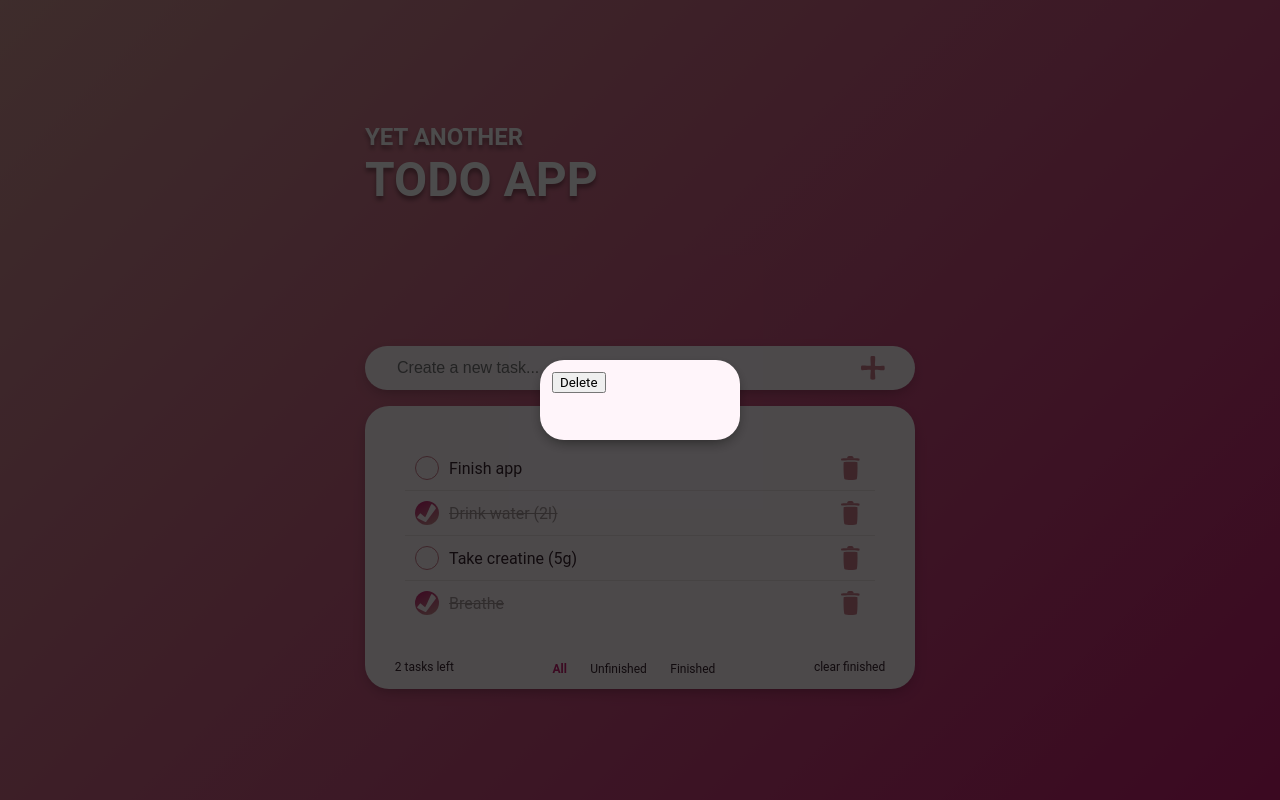
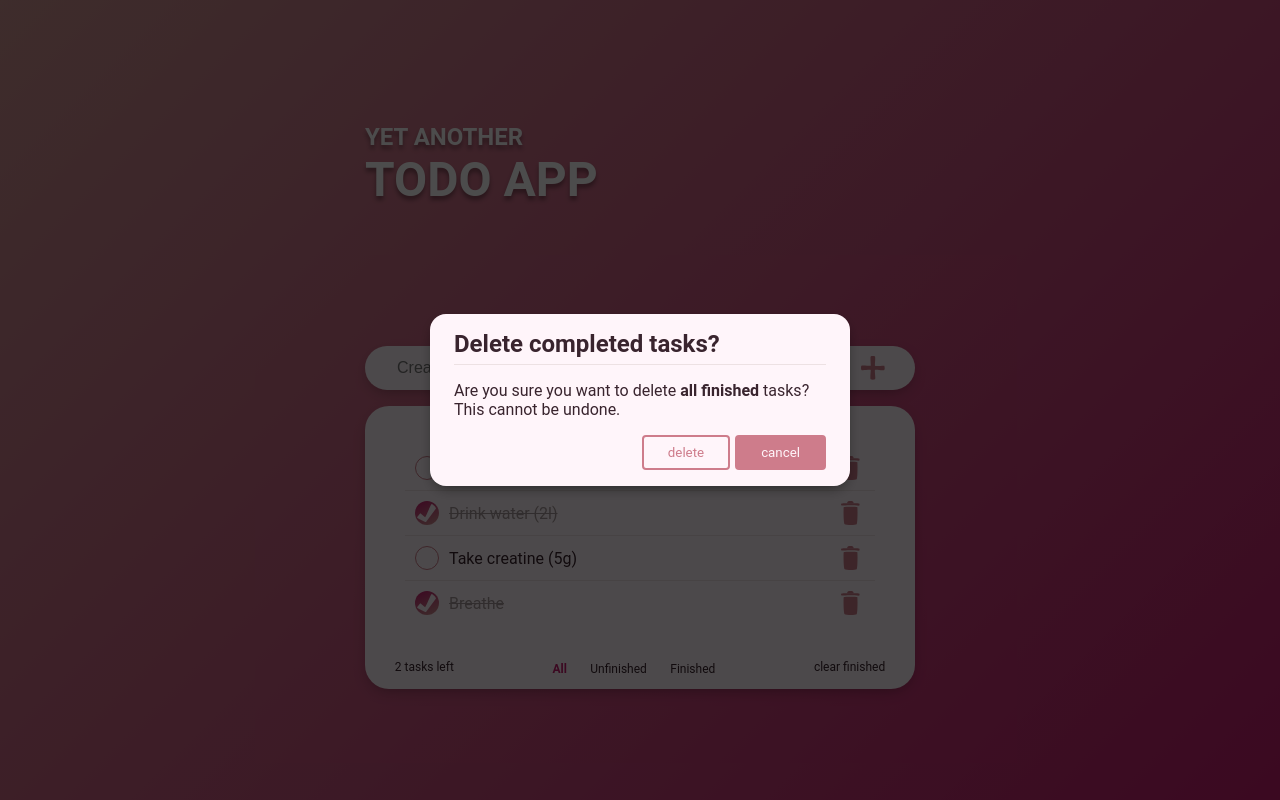
Before and after one commit to WojCzu/yet-another-todo-app, a React (Create React App) app: page /all in a window 1280 px wide. Both pictures are taken after a click on the button "clear finished". Built offline with nearby package versions, Linux system fonts and the light colour scheme.

Commit message:
add ConfirmDeleteTask component for modal with styles

```diff
--- /dev/null
+++ b/src/components/ConfirmDeleteTask/ConfirmDeleteTask.js
@@ -0,0 +1,42 @@
+import React from 'react';
+import {
+  StyledTitle,
+  StyledInfo,
+  StyledButton,
+  ButtonsWrapper,
+} from './ConfirmDeleteTask.styles';
+
+const ConfirmDeleteTask = ({
+  isSingleTask,
+  handleDelete,
+  handleCloseModal,
+  taskName,
+}) => {
+  return (
+    <>
+      <StyledTitle>
+        {isSingleTask ? 'Delete task?' : 'Delete completed tasks?'}
+      </StyledTitle>
+      <StyledInfo>
+        Are you sure you want to delete{' '}
+        <em>{isSingleTask ? taskName : 'all finished'}</em> task
+        {isSingleTask ? '' : 's'}? This cannot be undone.
+      </StyledInfo>
+      <ButtonsWrapper>
+        <StyledButton
+          onClick={() => {
+            handleDelete();
+            handleCloseModal();
+          }}
+        >
+          Delete
+        </StyledButton>
+        <StyledButton isPrimary onClick={handleCloseModal}>
+          Cancel
+        </StyledButton>
+      </ButtonsWrapper>
+    </>
+  );
+};
+
+export default ConfirmDeleteTask;
--- /dev/null
+++ b/src/components/ConfirmDeleteTask/ConfirmDeleteTask.styles.js
@@ -0,0 +1,40 @@
+import styled from 'styled-components';
+
+export const StyledTitle = styled.h2`
+  margin: 0;
+  padding-bottom: 6px;
+  font-size: ${({ theme }) => theme.fontSize.l};
+  color: ${({ theme }) => theme.color.black};
+  font-weight: bold;
+  border-bottom: 1px solid ${({ theme }) => theme.color.gray};
+`;
+
+export const StyledInfo = styled.p`
+  font-size: ${({ theme }) => theme.fontSize.m};
+  color: ${({ theme }) => theme.color.black};
+
+  em {
+    font-style: normal;
+    font-weight: bold;
+  }
+`;
+
+export const StyledButton = styled.button`
+  margin: 0;
+  margin-left: 5px;
+  padding: 8px 24px;
+
+  background-color: ${({ theme, isPrimary }) =>
+    isPrimary ? theme.color.coral : theme.color.white};
+  color: ${({ theme, isPrimary }) =>
+    isPrimary ? theme.color.white : theme.color.coral};
+  border: 2px solid ${({ theme }) => theme.color.coral};
+  border-radius: 4px;
+  cursor: pointer;
+  text-transform: lowercase;
+`;
+export const ButtonsWrapper = styled.div`
+  display: flex;
+  justify-content: flex-end;
+  align-items: center;
+`;
--- a/src/components/Input/Input.js
+++ b/src/components/Input/Input.js
@@ -12,8 +12,10 @@ const Input = () => {
     <StyledForm
       onSubmit={(e) => {
         e.preventDefault();
-        addTask(name);
-        setName('');
+        if (name.length > 2) {
+          addTask(name);
+          setName('');
+        }
       }}
     >
       <StyledInput
--- a/src/components/Modal/Modal.styles.js
+++ b/src/components/Modal/Modal.styles.js
@@ -7,12 +7,13 @@ export const StyledModal = styled(ReactModal)`
   left: 50%;
 
   min-width: 200px;
+  max-width: 420px;
   min-height: 80px;
-  padding: 12px;
+  padding: 16px 24px;
 
   background-color: ${({ theme }) => theme.color.white};
   box-shadow: 0 5px 15px -5px rgba(0, 0, 0, 0.6);
-  border-radius: 24px;
+  border-radius: 16px;
   transform: translate(-50%, -50%);
   outline: none;
 `;
--- a/src/components/NavBar/NavBar.js
+++ b/src/components/NavBar/NavBar.js
@@ -9,6 +9,7 @@ import {
 } from './NavBar.styles';
 import { useModal } from 'hooks/useModal';
 import Modal from 'components/Modal/Modal';
+import ConfirmDeleteTask from 'components/ConfirmDeleteTask/ConfirmDeleteTask';
 
 const NavBar = () => {
   const { tasksLeft, clearFinished } = useTask();
@@ -34,14 +35,10 @@ const NavBar = () => {
       <ClearButton onClick={handleOpenModal}>clear finished</ClearButton>
       {isOpen && (
         <Modal isOpen={isOpen} onRequestClose={handleCloseModal}>
-          <button
-            onClick={() => {
-              clearFinished();
-              handleCloseModal();
-            }}
-          >
-            Delete
-          </button>
+          <ConfirmDeleteTask
+            handleDelete={clearFinished}
+            handleCloseModal={handleCloseModal}
+          />
         </Modal>
       )}
     </Wrapper>
--- a/src/components/Task/Task.js
+++ b/src/components/Task/Task.js
@@ -5,6 +5,7 @@ import { Wrapper, Checkbox, StyledLabel } from './Task.styles';
 import { useTask } from 'hooks/useTask';
 import { useModal } from 'hooks/useModal';
 import Modal from 'components/Modal/Modal';
+import ConfirmDeleteTask from 'components/ConfirmDeleteTask/ConfirmDeleteTask';
 
 const Task = ({ id, name, isFinished }) => {
   const { toggleFinish, deleteTask } = useTask();
@@ -19,14 +20,12 @@ const Task = ({ id, name, isFinished }) => {
       <Button icon={trashcanIcon} onClick={handleOpenModal} />
       {isOpen && (
         <Modal isOpen={isOpen} onRequestClose={handleCloseModal}>
-          <button
-            onClick={() => {
-              deleteTask(id);
-              handleCloseModal();
-            }}
-          >
-            Delete
-          </button>
+          <ConfirmDeleteTask
+            isSingleTask
+            handleDelete={() => deleteTask(id)}
+            handleCloseModal={handleCloseModal}
+            taskName={name}
+          />
         </Modal>
       )}
     </Wrapper>
```
